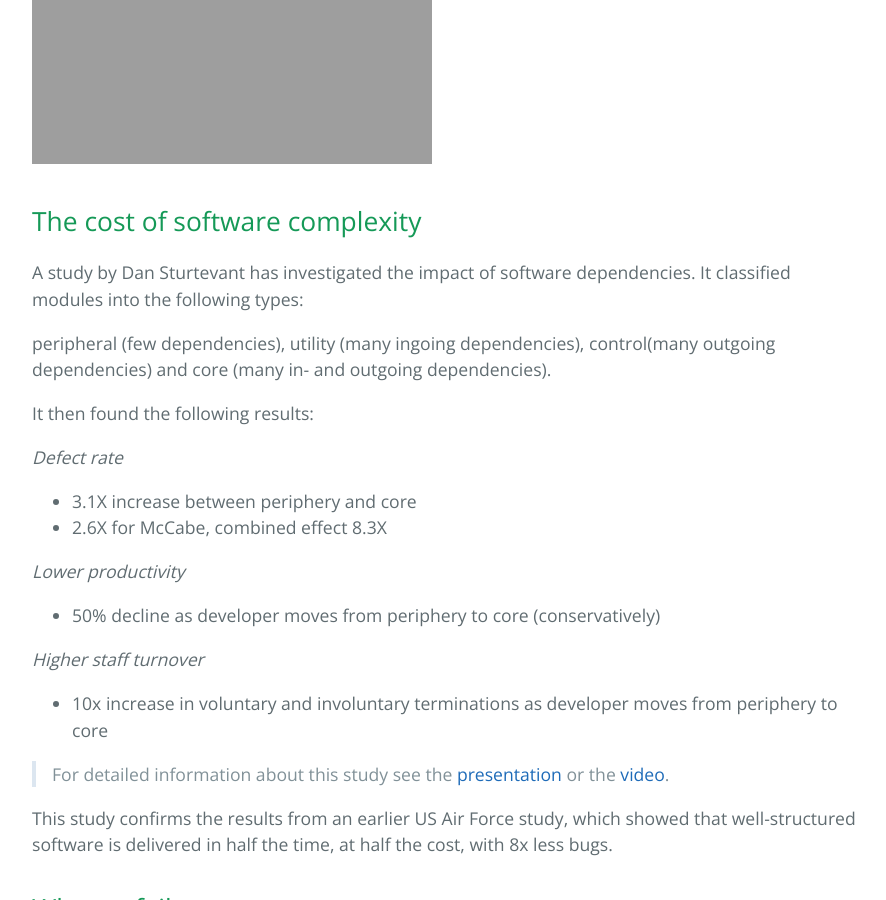
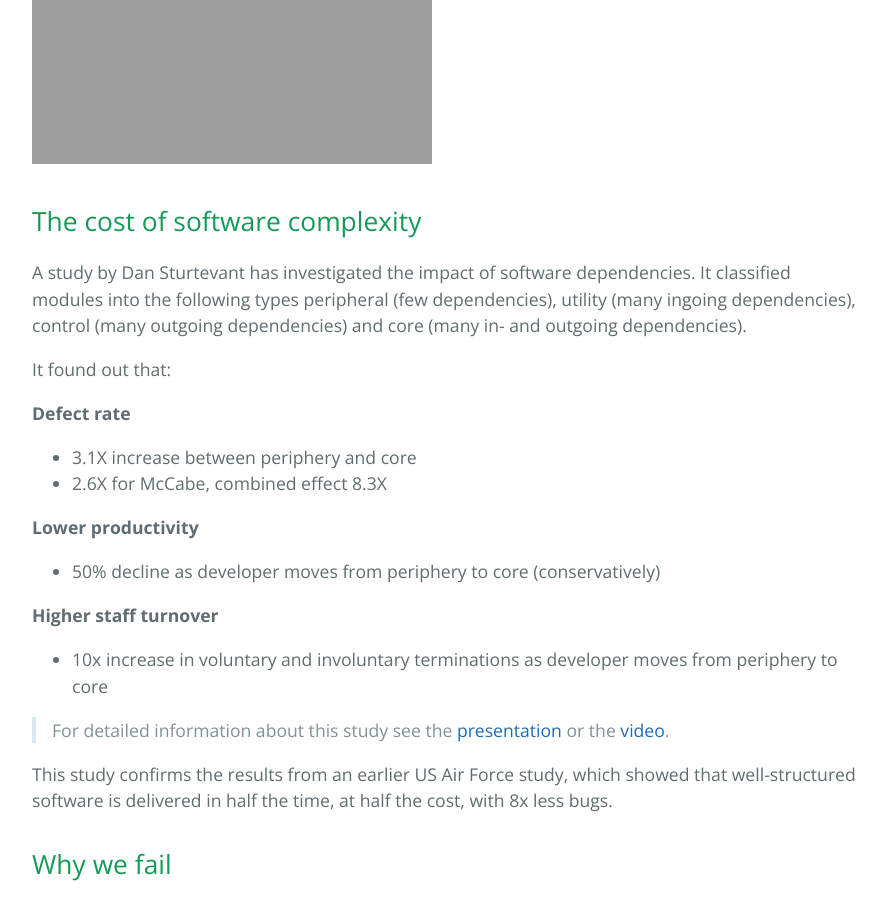
Before and after one commit to dsmsuite/dsmsuite.github.io, a Jekyll site: the page built from index.md, in a window 1280 px wide and 900 px high, scrolled down 749 px. Shown: the whole window, without its empty margins (192-1078 px from the left). Built offline with Jekyll 4.4.1, drawn with Linux system fonts in a browser that asks for light colours; our own code applies the rules of GitHub Pages for plain Markdown files.

Commit message:
Update index

```diff
--- a/index.md
+++ b/index.md
@@ -13,20 +13,19 @@ An animated view of the evolution of the design of JUnit illustrates this ([sour
 ![evolution of junit dependencies across releases](https://dsmsuite.github.io/assets/img/index/nunit.gif "evolution of junit dependencies across releases")
 
 ## The cost of software complexity
-A study by Dan Sturtevant has investigated the impact of software dependencies. It classified modules into the following types:
+A study by Dan Sturtevant has investigated the impact of software dependencies. It classified modules into the following types
+peripheral (few dependencies), utility (many ingoing dependencies), control (many outgoing dependencies) and core (many in- and outgoing dependencies).
 
-peripheral (few dependencies), utility (many ingoing dependencies), control(many outgoing dependencies) and core (many in- and outgoing dependencies).
+It found out that:
 
-It then found the following results:
-
-*Defect rate*
+**Defect rate**
 * 3.1X increase between periphery and core
 * 2.6X for McCabe, combined effect 8.3X
 
-*Lower productivity*
+**Lower productivity**
 * 50% decline as developer moves from periphery to core (conservatively)
 
-*Higher staff turnover*
+**Higher staff turnover**
 * 10x increase in voluntary and involuntary terminations as developer moves from periphery to core
 
 > For detailed information about this study see the [presentation](https://sdm.mit.edu/news/news_articles/webinar_050613/sturtevant_050613.pdf)
@@ -40,14 +39,14 @@ is delivered in half the time, at half the cost, with 8x less bugs.
 Although the impact of poor dependencies is well known, many projects are still struggling with it.
 This can have one of the following reasons:
 
-*Human*
+**Human**
 * Consistent high project pressure will lead to accumulation of technical debt and will hurt productivity
 
-*Architecture Control*
+**Architecture Control**
 * In many cases architectural definition absent or is too high level to provide sufficient guidance. Also no validation is performed if implementation conforms architectural definition.
 This is required because developers can easily violate intended architecture by simply modifying the source code
 
-*Architecture Visualization*
+**Architecture Visualization**
 UML is not suitable for managing software architecture, because it is difficult to keep the model in synch with code. One is also easily overwhelmed when showing all dependencies.
 This is even for very simples design as is shown below.
 
```
